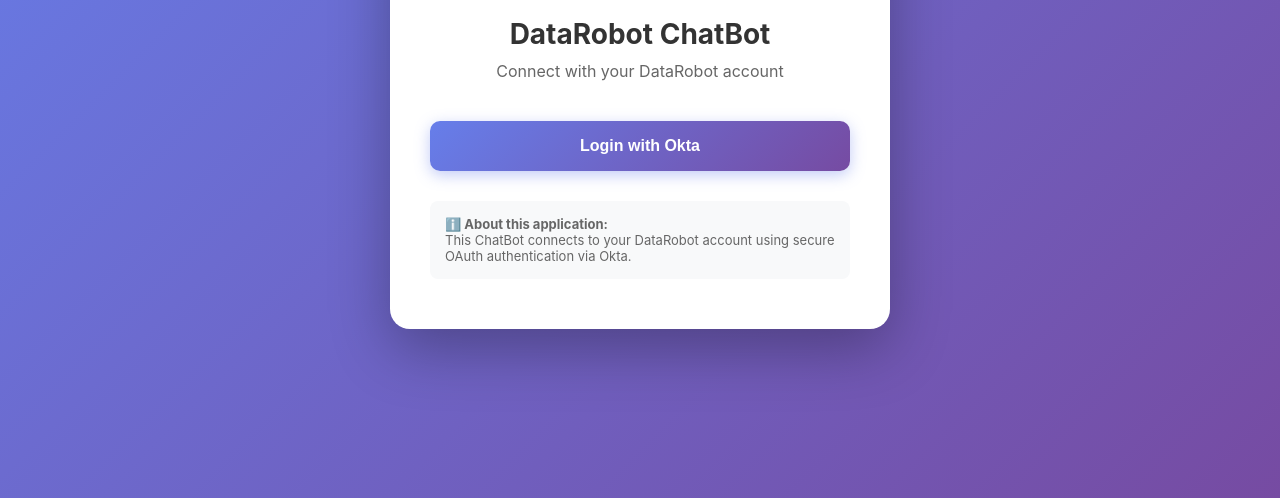
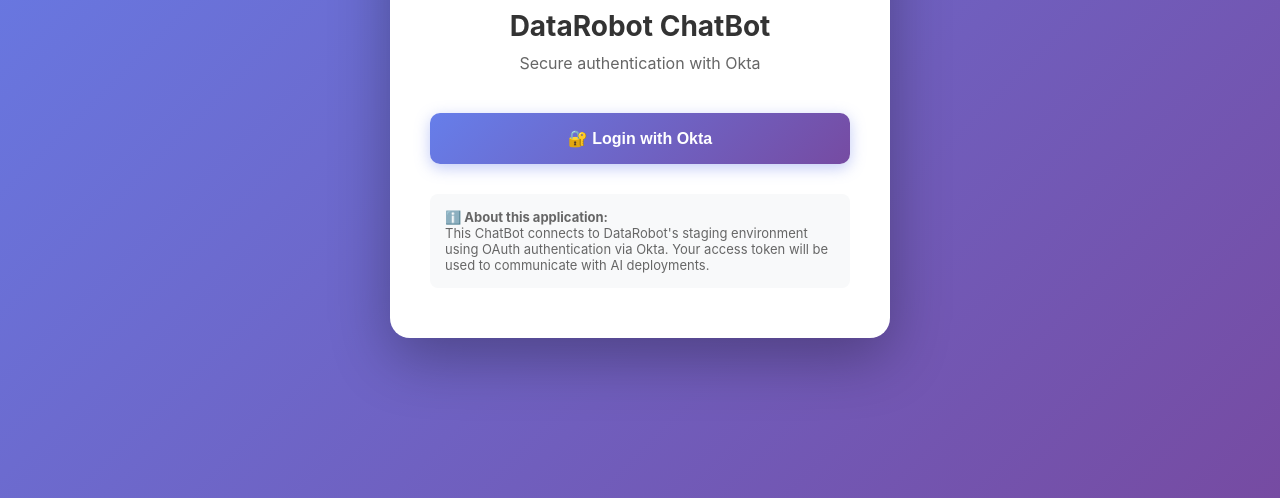
Before and after one commit to nivethasomasundaram-dev/datarobot-oauth-demo, a plain HTML site: page index.html in a window 1280 px wide. Shown: the part 302-800 px from the top of the page. Drawn offline with Linux system fonts and the light colour scheme.

Commit message:
Refine authentication details and UI text
Updated the subtitle and button text for clarity. Revised the application description to specify staging environment and token usage. Adjusted configuration comments for Okta.

```diff
--- a/index.html
+++ b/index.html
@@ -89,25 +89,25 @@
     <div class="container">
         <div class="logo-icon">🤖</div>
         <h1>DataRobot ChatBot</h1>
-        <p class="subtitle">Connect with your DataRobot account</p>
+        <p class="subtitle">Secure authentication with Okta</p>
 
         <button class="login-button" onclick="login()">
-            Login with Okta
+            🔐 Login with Okta
         </button>
 
         <div class="info">
             <strong>ℹ️ About this application:</strong><br>
-            This ChatBot connects to your DataRobot account using secure OAuth authentication via Okta.
+            This ChatBot connects to DataRobot's staging environment using OAuth authentication via Okta. Your access token will be used to communicate with AI deployments.
         </div>
     </div>
 
     <script>
-        // Configuration
+        // Configuration - Okta only, staging.datarobot.com
         const config = {
+            authProvider: 'okta',
             authDomain: 'agents-dell.oktapreview.com',
             clientId: '0oasm7gb2oAVsX8c81d7',
-            dataRobotUrl: 'https://dr-app-charts-master-daily.eks.delivery.drdev.io',
-            redirectUri: 'https://main.d1nmjhv80u87ew.amplifyapp.com/callback.html'
+            redirectUri: window.location.origin + '/callback.html'
         };
 
         function generateRandomString(length) {
@@ -119,7 +119,7 @@
         }
 
         function login() {
-            console.log('=== Starting OAuth Flow ===');
+            console.log('=== Starting Okta OAuth Flow ===');
 
             // Store configuration
             sessionStorage.setItem('chatbot_config', JSON.stringify(config));
@@ -128,7 +128,7 @@
             const state = generateRandomString(32);
             sessionStorage.setItem('oauth_state', state);
 
-            // Build authorization URL
+            // Build authorization URL for Okta
             const params = new URLSearchParams({
                 client_id: config.clientId,
                 response_type: 'code',
```
